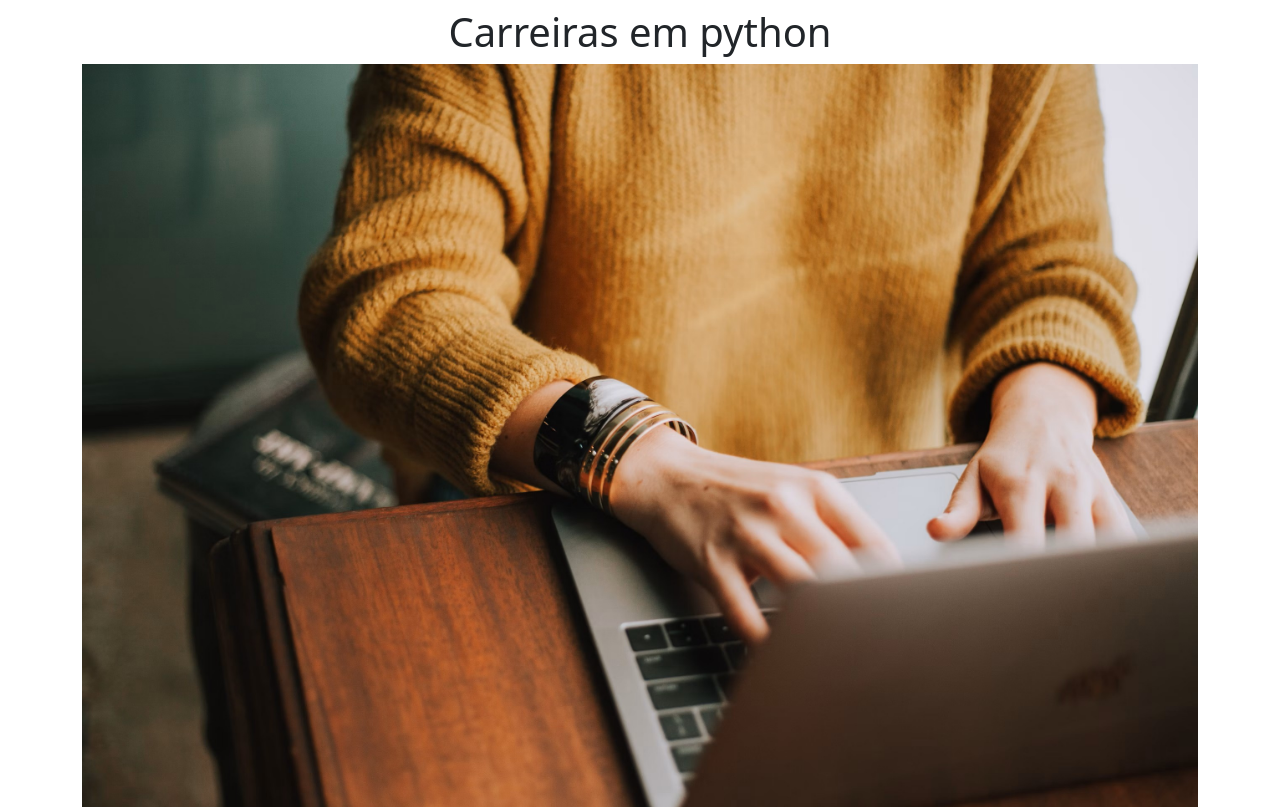
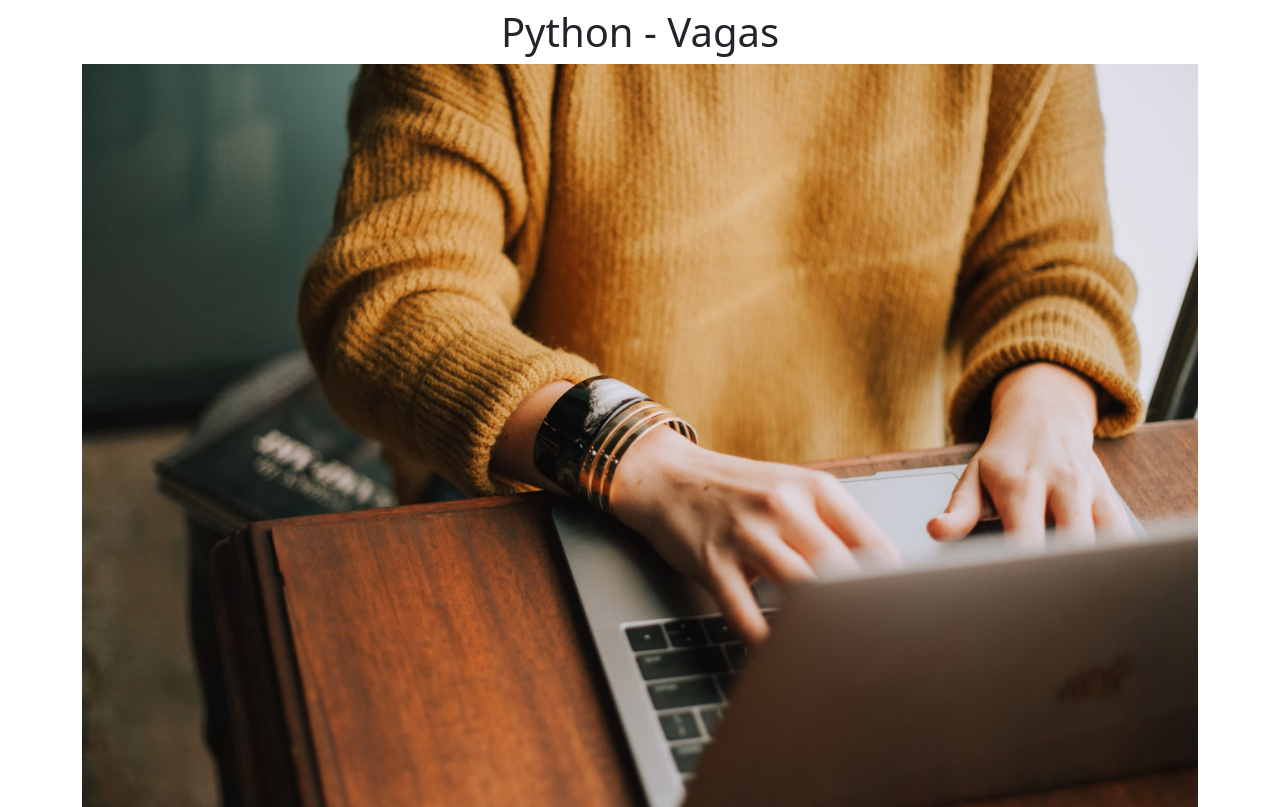
Before and after one commit to josemarcerqueira/Python-Carreiras, a Flask app: page / in a window 1280 px wide. Shown: the top 807 px of the page. Run offline with Flask 3, Linux system fonts and the light colour scheme.

Commit message:
modificação página home

```diff
--- a/templates/home.html
+++ b/templates/home.html
@@ -4,13 +4,13 @@
   <meta charset="UTF-8">
   <meta http-equiv="X-UA-Compatible" content="IE=edge">
   <meta name="viewport" content="width=device-width, initial-scale=1.0">
-  <title>HomePage</title>
+  <title>Python - Vagas</title>
   <link rel="stylesheet" href="https://cdn.jsdelivr.net/npm/bootstrap@5.3.3/dist/css/bootstrap.min.css" integrity="sha384-QWTKZyjpPEjISv5WaRU9OFeRpok6YctnYmDr5pNlyT2bRjXh0JMhjY6hW+ALEwIH" crossorigin="anonymous">
 
 </head>
 <body>
   <div class="container">
-    <h1 class="text-center mt-2 mb-2">Carreiras em python</h1>
+    <h1 class="text-center mt-2 mb-2">Python - Vagas</h1>
   <img class="img-fluid" src="{{url_for('static', filename='carreira.jpg')}}"/>
       <h2 class="text-center mt-2">Sobre o site</h2>
       <p class="lead">Lorem Ipsum is simply dummy text of the printing and typesetting industry. Lorem Ipsum has been the industry's standard dummy text ever since the 1500s, when an unknown printer took a galley of type and scrambled it to make a type specimen book. It has survived not only five centuries, but also the leap into electronic typesetting, remaining essentially unchanged. It was popularised in the 1960s with the release of Letraset sheets containing Lorem Ipsum passages, and more recently with desktop publishing software like Aldus PageMaker including versions of Lorem Ipsum.</p>
```
